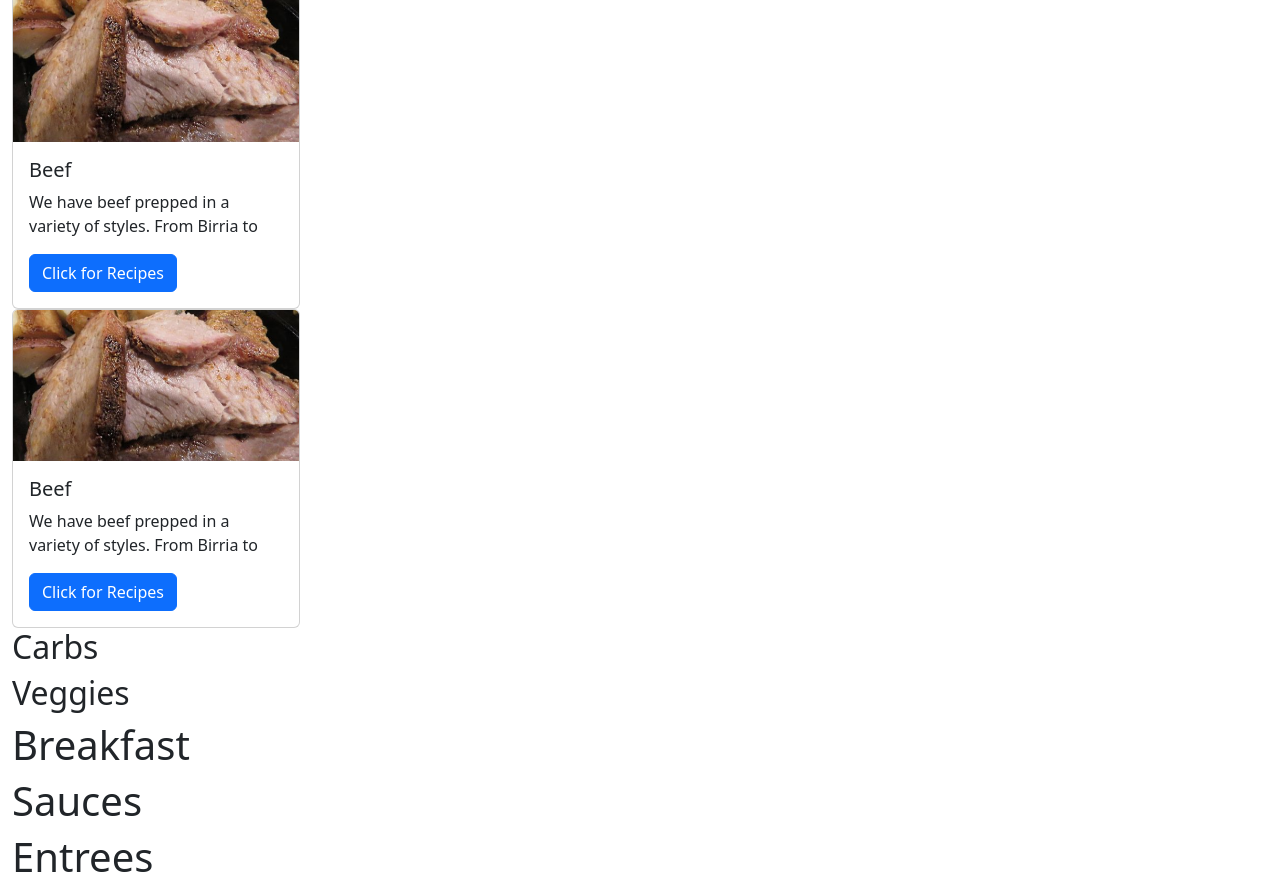
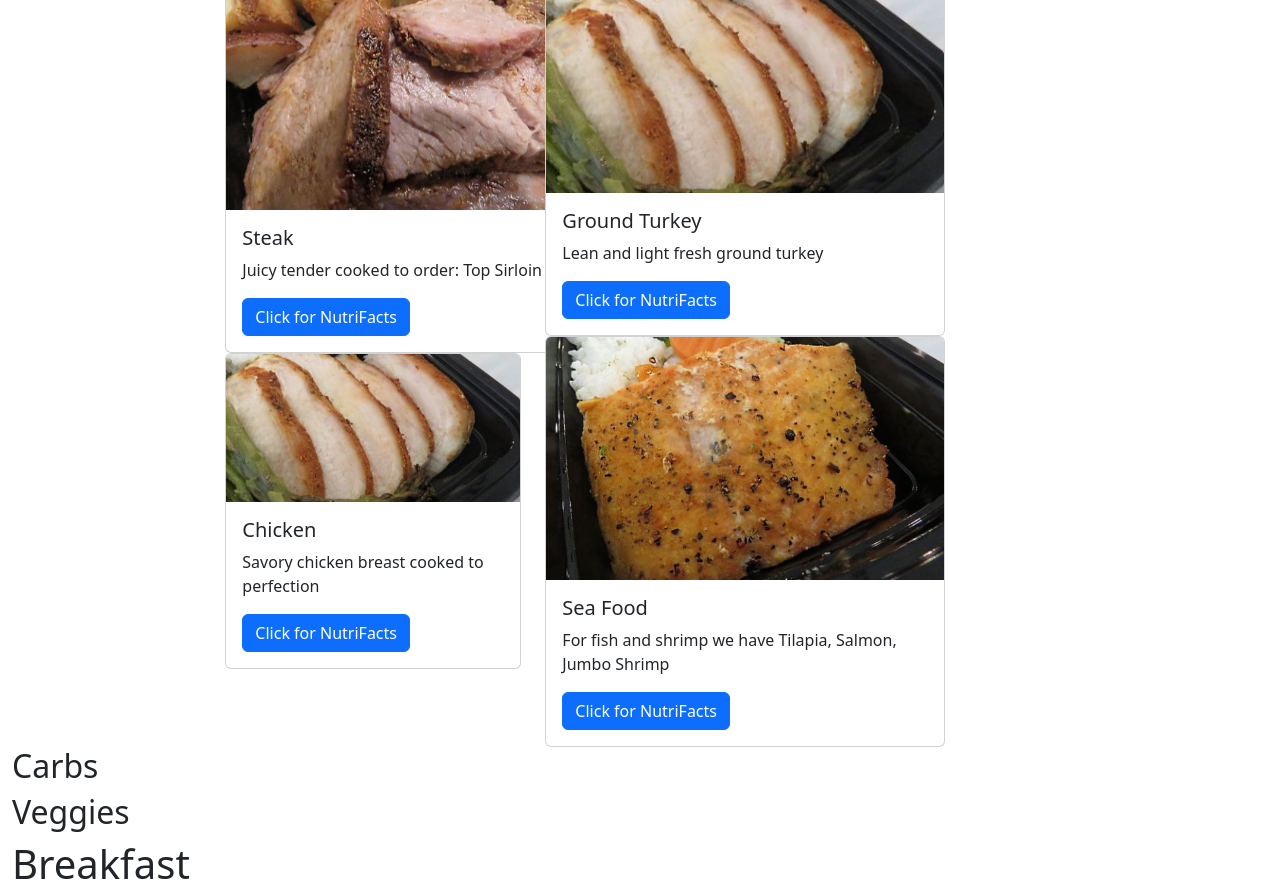
Before and after one commit to JesusMendoza87/final_project_ceats, a plain HTML site: page index.html in a window 1280 px wide. Shown: the part 312-1205 px from the top of the page. Drawn offline with nearby package versions, Linux system fonts and the light colour scheme.

Commit message:
added protein section

```diff
--- a/index.html
+++ b/index.html
@@ -50,28 +50,46 @@
       <main class="container-fluid">
 
         <section class="cotainer">
-          <h2>Proteins</h2>
+          <h2 class="text-center">Proteins</h2>
           <div class="row">
-            <div class="col-md-4 col-sm-12">
-                <div class="card" style="width: 18rem;">
+            <div class="col-md-3 col-sm-12 offset-md-2">
+                <div class="card" style="width: 26rem;">
                     <img src="./img/beef.png" class="card-img-top" alt="...">
                     <div class="card-body">
-                      <h5 class="card-title">Beef</h5>
-                      <p class="card-text">We have beef prepped in a variety of styles. From Birria to </p>
-                      <a href="#" class="btn btn-primary">Click for Recipes</a>
+                      <h5 class="card-title">Steak</h5>
+                      <p class="card-text">Juicy tender cooked to order: Top Sirloin Steak</p>
+                      <a href="#" class="btn btn-primary">Click for NutriFacts</a>
                     </div>
                   </div>
 
-                  <div class="card" style="width: 18rem;">
-                    <img src="./img/beef.png" class="card-img-top" alt="...">
+                  <div class="card" style="width: rem;">
+                    <img src="./img/chicken.png" class="card-img-top" alt="...">
                     <div class="card-body">
-                      <h5 class="card-title">Beef</h5>
-                      <p class="card-text">We have beef prepped in a variety of styles. From Birria to </p>
-                      <a href="#" class="btn btn-primary">Click for Recipes</a>
+                      <h5 class="card-title">Chicken</h5>
+                      <p class="card-text">Savory chicken breast cooked to perfection</p>
+                      <a href="#" class="btn btn-primary">Click for NutriFacts</a>
                     </div>
                   </div>
+            </div>
 
+            <div class="col-md-3 col-sm-12">
+                <div class="card" style="width: 25rem;">
+                    <img src="./img/chicken.png" class="card-img-top" alt="...">
+                    <div class="card-body">
+                      <h5 class="card-title">Ground Turkey</h5>
+                      <p class="card-text">Lean and light fresh ground turkey</p>
+                      <a href="#" class="btn btn-primary">Click for NutriFacts</a>
+                    </div>
+                </div>
 
+                <div class="card" style="width: 25rem;">
+                    <img src="./img/Fish.png" class="card-img-top" alt="...">
+                    <div class="card-body">
+                      <h5 class="card-title">Sea Food</h5>
+                      <p class="card-text">For fish and shrimp we have Tilapia, Salmon, Jumbo Shrimp</p>
+                      <a href="#" class="btn btn-primary">Click for NutriFacts</a>
+                    </div>
+                  </div>
             </div>
           </div>
         </section>
```
Also changed, not shown: img/Fish.png (added), img/chicken.png (added).
